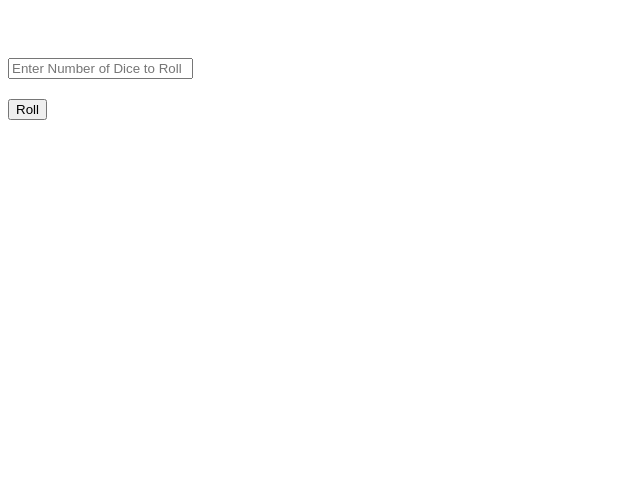
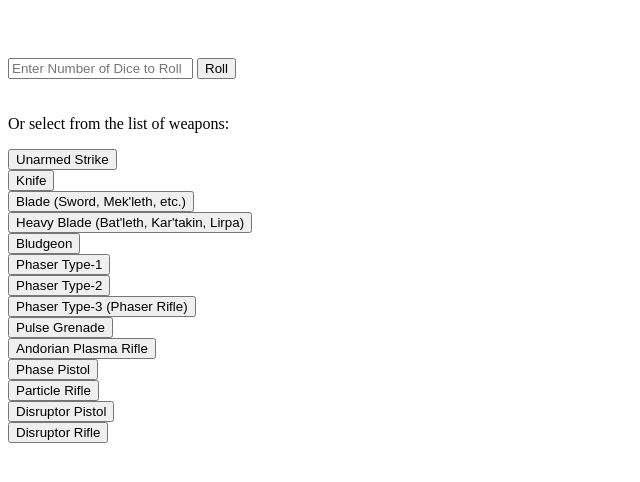
Before and after one commit to ConnerMart/star-trek-adventures-resolver, a plain HTML site: page index.html in a window 1280 px wide. Shown: the whole page, without its empty margins (0-640 px from the left). Drawn offline with Linux system fonts and the light colour scheme.

Commit message:
added buttons for weapons with predeterimined numbers of dice

```diff
--- a/index.html
+++ b/index.html
@@ -14,11 +14,60 @@
       name="numberOfDice"
       style="margin-top: 50px"
     />
-    <br />
     <button id="roll-button" style="margin-top: 20px; margin-bottom: 20px">
       Roll
     </button>
-    <div></div>
+    <p>Or select from the list of weapons:</p>
+    <button id="rollUnarmedStrike" onclick="rollWeapon(1, `Unarmed Strike`)">
+      Unarmed Strike</button
+    ><br />
+    <button id="rollKnife" onclick="rollWeapon(1, `Knife`)">Knife</button><br />
+    <button id="rollBlade" onclick="rollWeapon(2, `Blade`)">
+      Blade (Sword, Mek'leth, etc.)</button
+    ><br />
+    <button id="rollHeavyBlade" onclick="rollWeapon(3, `Heavy Blade`)">
+      Heavy Blade (Bat'leth, Kar'takin, Lirpa)</button
+    ><br />
+    <button id="rollBludgeon" onclick="rollWeapon(2, `Bludegon`)">
+      Bludgeon</button
+    ><br />
+    <button id="rollPhaser1" onclick="rollWeapon(2, `Phaser Type-1`)">
+      Phaser Type-1</button
+    ><br />
+    <button id="rollPhaser2" onclick="rollWeapon(3, `Phaser Type-2`)">
+      Phaser Type-2</button
+    ><br />
+    <button
+      id="rollPhaser3"
+      onclick="rollWeapon(4, `Phaser Type-3 (Phaser Rifle)`)"
+    >
+      Phaser Type-3 (Phaser Rifle)</button
+    ><br />
+    <button id="rollPulseGrenade" onclick="rollWeapon(4, `Pulse Grenade`)">
+      Pulse Grenade</button
+    ><br />
+    <button
+      id="rollAndorianPlasmaRifle"
+      onclick="rollWeapon(4, `Andorian Plasma Rifle`)"
+    >
+      Andorian Plasma Rifle</button
+    ><br />
+    <button id="rollPhasePistol" onclick="rollWeapon(3, `Phase Pistol`)">
+      Phase Pistol</button
+    ><br />
+    <button id="rollParticleRifle" onclick="rollWeapon(4, `Particle Rifle`)">
+      Particle Rifle</button
+    ><br />
+    <button
+      id="rollDisruptorPistol"
+      onclick="rollWeapon(3, `Disruptor Pistol`)"
+    >
+      Disruptor Pistol</button
+    ><br />
+    <button id="rollDisruptorRifle" onclick="rollWeapon(4, `Disruptor Rifle`)">
+      Disruptor Rifle</button
+    ><br />
+
     <script src="./script.js"></script>
   </body>
 </html>
--- a/script.js
+++ b/script.js
@@ -6,18 +6,18 @@ let damageResult = 0;
 let effectCount = 0;
 
 const rollButton = document.querySelector("#roll-button");
-rollButton.addEventListener("click", function rollAllDice() {
+rollButton.addEventListener("click", function rollNumberOfDice() {
   var numberOfDice = document.getElementById("numberOfDice").value;
-  console.log(numberOfDice);
   allResults = [];
   for (let i = 1; i <= numberOfDice; i++) {
     rand = Math.floor(Math.random() * d6.length);
     d6result = d6[rand];
     allResults.push(d6result);
   }
-  console.log(allResults);
   allResults.forEach(interpretResults);
   console.log(`
+    rolling ${numberOfDice}d6...
+    ${allResults.join(", ")}
     Damage Rolled: ${damageResult}
     Effects Rolled: ${effectCount}
     `);
@@ -47,6 +47,41 @@ function interpretResults(rollResult) {
       damageResult += 1;
       effectCount += 1;
       break;
-    // TODO: add default case(?)/message if input is left blank
+    // TODO: add default case(?)/message if input is left blank (numberofDice?)
   }
 }
+
+function rollWeapon(damageDice, name) {
+  var numberOfDice = damageDice;
+  allResults = [];
+  for (let i = 1; i <= numberOfDice; i++) {
+    rand = Math.floor(Math.random() * d6.length);
+    d6result = d6[rand];
+    allResults.push(d6result);
+  }
+  allResults.forEach(interpretResults);
+  console.log(`
+    ${name}: rolling ${numberOfDice}d6...
+    ${allResults.join(", ")}
+    Damage Rolled: ${damageResult}
+    Effects Rolled: ${effectCount}
+    `);
+  damageResult = 0;
+  effectCount = 0;
+}
+
+// TODO: add effects
+// Unarmed Strike = 1d6, Knockdown
+// Knife/Dagger = 1d6, Vicious 1
+// Blade (Sword, Mek'leth, etc.) = 2d6, Vicious 1
+// Heavy Blade (Bat'leth, Kar'takin, Lirpa) = 3d6, Vicious 1
+// Bludgeon = 2d6, Knockdown
+// Phaser Type-1 = 2d6
+// Phaser Type-2 = 3d6
+// Phaser Type-3 (Phaser Rifle) = 4d6
+// Pulse Grenade = 4d6, Area
+// Andorian Plasma Rifle = 4d6, Intense
+// Phase Pistol = 3d6
+// Particle Rifle = 4d6
+// Disruptor Pistol = 3d6, Vicious 1
+// Disruptor Rifle = 4d6, Vicious 1
```
Also changed, not shown: 1 other file.
